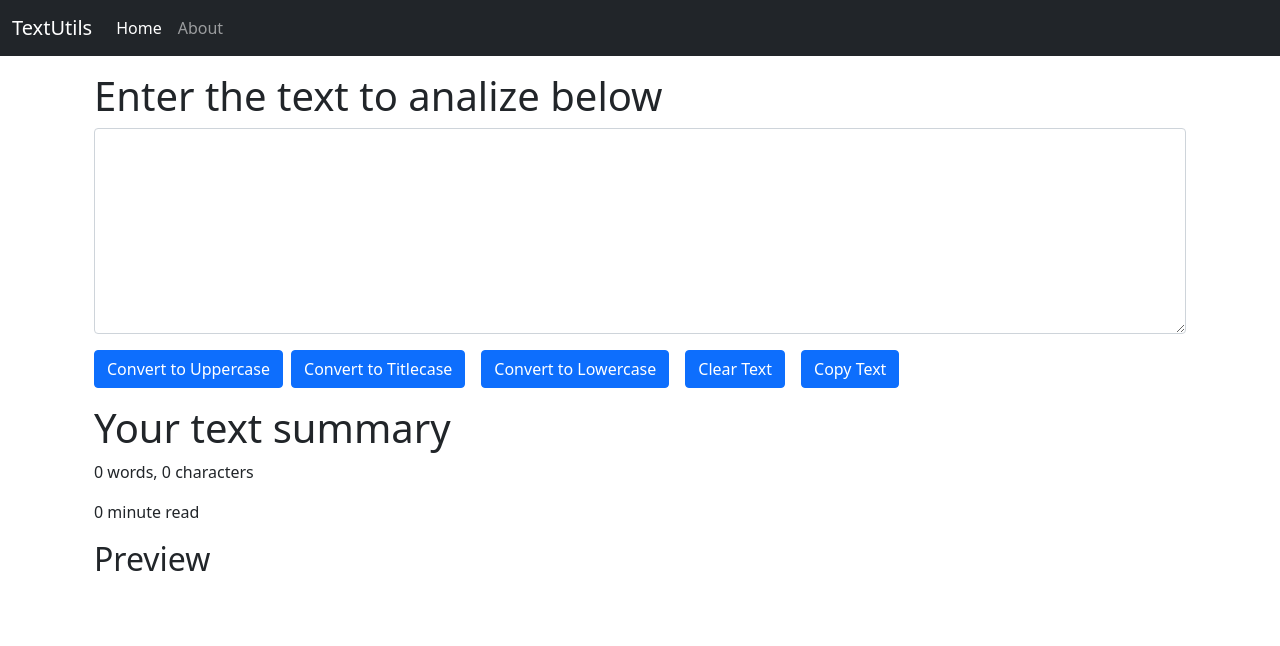
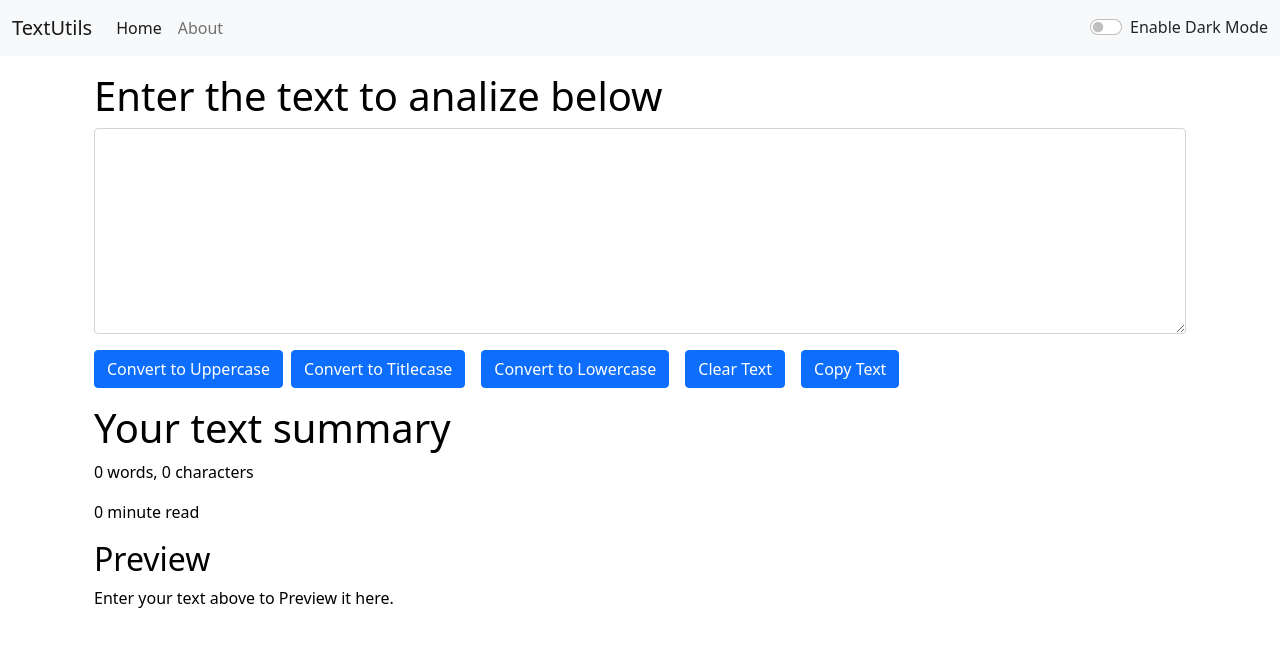
Before and after one commit to NeeshSamsi/CodeWithHarry-TextUtils, a React (Create React App) app: page / in a window 1280 px wide. Shown: the top 646 px of the page. Built offline with nearby package versions, Linux system fonts and the light colour scheme.

Commit message:
12. Improved dark mode

```diff
--- a/src/App.js
+++ b/src/App.js
@@ -1,13 +1,30 @@
+import { useState } from "react";
+
 import About from "./components/About";
 import Nav from "./components/Nav";
 import TextForm from "./components/TextForm";
 
 function App() {
+  const [isDarkMode, setIsDarkMode] = useState(false);
+
+  const toggleMode = () => {
+    if (isDarkMode) {
+      setIsDarkMode(!isDarkMode);
+      document.body.style.backgroundColor = "white";
+    } else {
+      setIsDarkMode(!isDarkMode);
+      document.body.style.backgroundColor = "#363636";
+    }
+  };
+
   return (
     <>
-      <Nav title="TextUtils" />
+      <Nav title="TextUtils" isDarkMode={isDarkMode} toggleMode={toggleMode} />
       <div className="container my-3">
-        <TextForm heading="Enter the text to analize below" />
+        <TextForm
+          heading="Enter the text to analize below"
+          isDarkMode={isDarkMode}
+        />
         {/* <About /> */}
       </div>
     </>
--- a/src/components/Nav.js
+++ b/src/components/Nav.js
@@ -1,8 +1,14 @@
 import React from "react";
 
-const Nav = ({ title }) => {
+const Nav = ({ title, isDarkMode, toggleMode }) => {
   return (
-    <nav className="navbar navbar-expand-lg navbar-dark bg-dark">
+    <nav
+      className={
+        isDarkMode
+          ? "navbar navbar-expand-lg navbar-dark bg-dark"
+          : "navbar navbar-expand-lg navbar-light bg-light"
+      }
+    >
       <div className="container-fluid">
         <a className="navbar-brand" href="/">
           {title}
@@ -31,6 +37,26 @@ const Nav = ({ title }) => {
               </a>
             </li>
           </ul>
+          <div
+            className={
+              isDarkMode
+                ? "form-check form-switch text-light"
+                : "form-check form-switch text-dark"
+            }
+          >
+            <input
+              onClick={toggleMode}
+              className="form-check-input"
+              type="checkbox"
+              id="flexSwitchCheckDefault"
+            />
+            <label
+              className="form-check-label"
+              htmlFor="flexSwitchCheckDefault"
+            >
+              Enable Dark Mode
+            </label>
+          </div>
         </div>
       </div>
     </nav>
--- a/src/components/TextForm.js
+++ b/src/components/TextForm.js
@@ -1,6 +1,6 @@
 import React, { useState } from "react";
 
-const TextForm = ({ heading }) => {
+const TextForm = ({ heading, isDarkMode }) => {
   // State
   const [text, setText] = useState("");
 
@@ -34,8 +34,11 @@ const TextForm = ({ heading }) => {
 
   return (
     <>
-      <div className="container">
-        <h1>{heading}</h1>
+      <div
+        className="container"
+        style={{ color: isDarkMode ? "white" : "black" }}
+      >
+        <h1 style={{ color: isDarkMode ? "white" : "black" }}>{heading}</h1>
         <div className="mb-3">
           <textarea
             value={text}
@@ -43,6 +46,10 @@ const TextForm = ({ heading }) => {
             className="form-control"
             id="myBox"
             rows="8"
+            style={{
+              backgroundColor: isDarkMode ? "#363636" : "white",
+              color: isDarkMode ? "white" : "black",
+            }}
           ></textarea>
         </div>
         <button onClick={upperCaseClickHandler} className="btn btn-primary">
@@ -69,8 +76,7 @@ const TextForm = ({ heading }) => {
         >
           Copy Text
         </button>
-      </div>
-      <div className="container my-3">
+        <div className="my-3">
           <h1>Your text summary</h1>
           <p>
             {text.split(" ").filter((word) => word).length} words, {text.length}{" "}
@@ -80,7 +86,12 @@ const TextForm = ({ heading }) => {
             {0.008 * text.split(" ").filter((word) => word).length} minute read
           </p>
           <h2>Preview</h2>
-        <p>{text}</p>
+          <p>
+            {text.length > 0
+              ? text
+              : "Enter your text above to Preview it here."}
+          </p>
+        </div>
       </div>
     </>
   );
```
Lines whose indentation alone changed are shown as unchanged.
